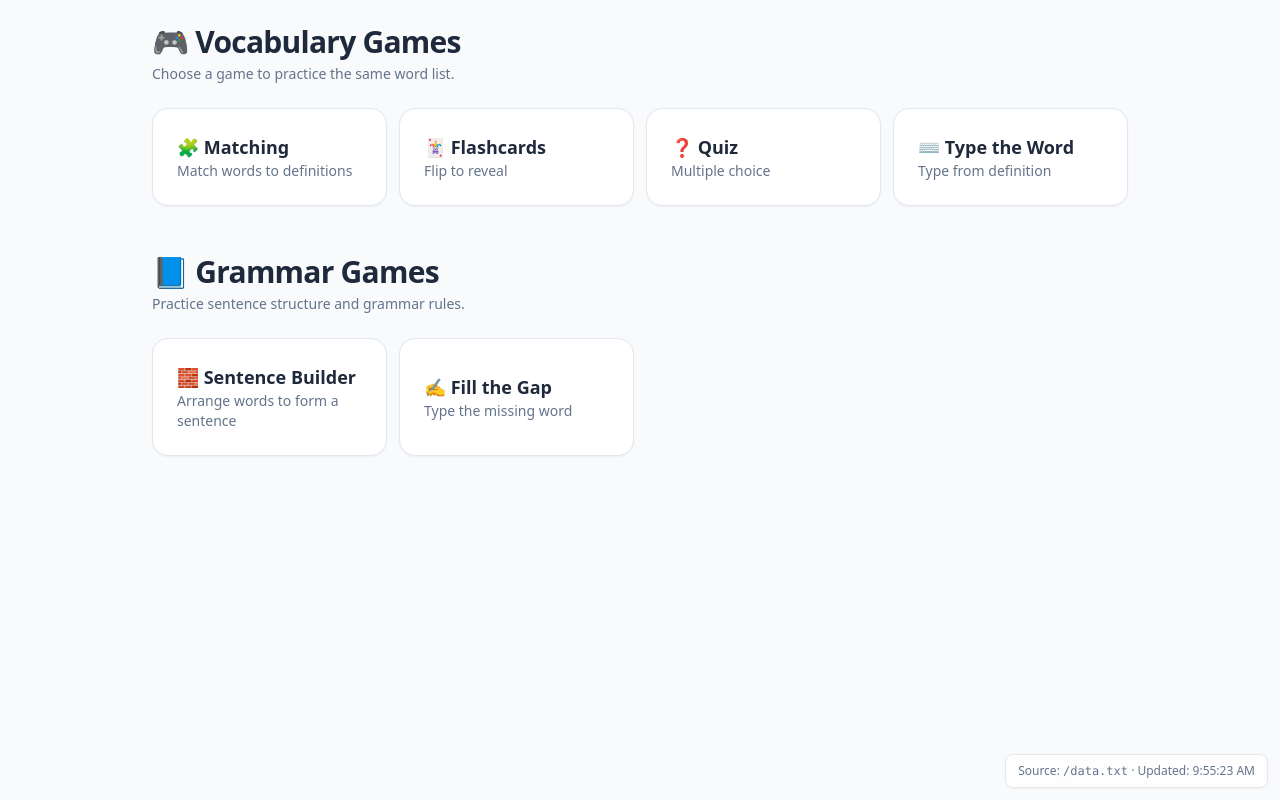
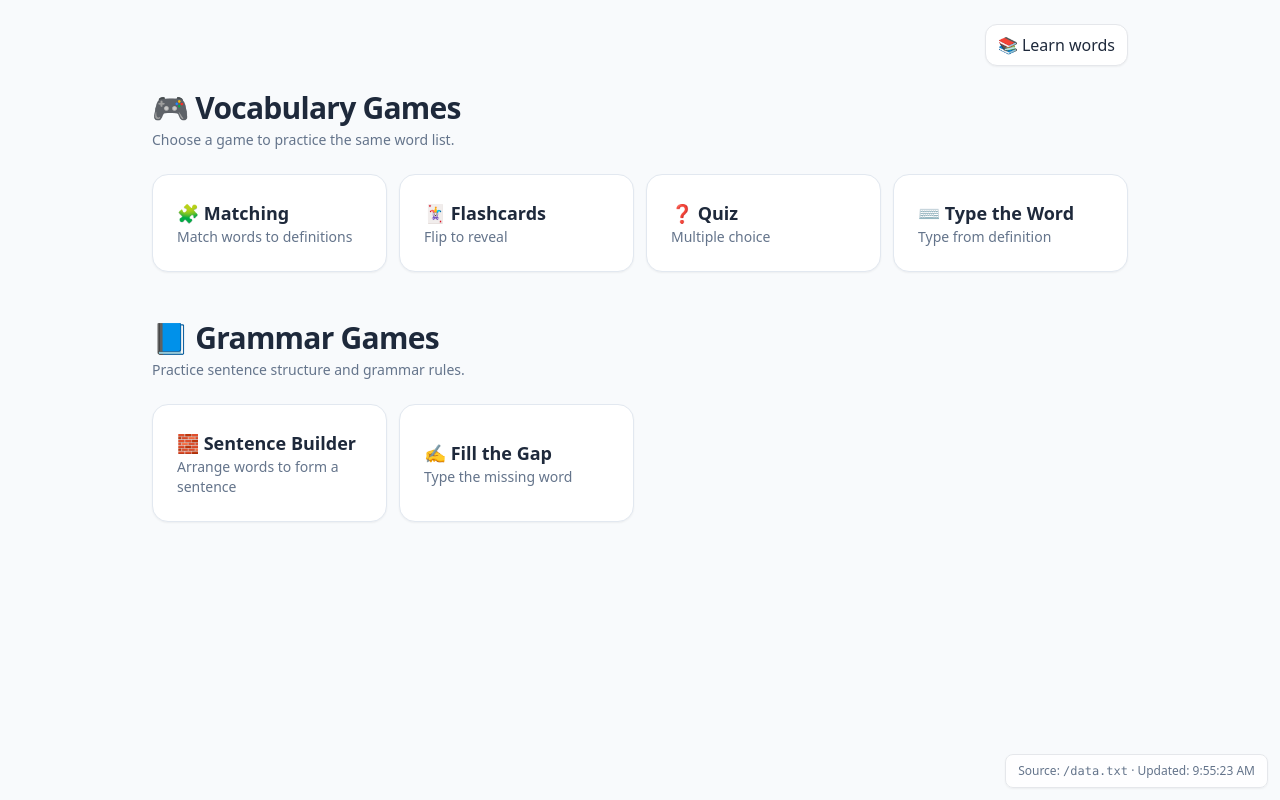
Before and after one commit to baykovaju29-bit/games, a React (Vite) app: page / in a window 1280 px wide. Built offline with nearby package versions, Linux system fonts and the light colour scheme.

Commit message:
Update App.jsx

```diff
--- a/src/App.jsx
+++ b/src/App.jsx
@@ -2,7 +2,6 @@ import React, { useState } from "react";
 import "./styles/index.css";
 import { usePairsData } from "./dataHook";
 
-// импорт
 import Matching from "./games/Matching.jsx";
 import Flashcards from "./games/Flashcards.jsx";
 import Quiz from "./games/Quiz.jsx";
@@ -13,9 +12,8 @@ import LearnWords from "./pages/LearnWords.jsx";
 
 export default function App() {
   const { pairs, source, error, updatedAt } = usePairsData();
-  const [view, setView] = useState("menu"); // "menu" или id игры
+  const [view, setView] = useState("menu");
 
-  // фиксированная строка внизу справа
   const meta = (
     <div className="text-xs text-slate-500">
       Source: <span className="font-mono">{source || "/data.txt"}</span>
@@ -24,52 +22,52 @@ export default function App() {
     </div>
   );
 
-  // ===== Экран отдельной игры - Блок рендера экранов =====
   if (view !== "menu") {
     return (
       <div className="min-h-screen py-6">
-        <div className="container mb-4">
+        <div className="container mb-4 flex items-center justify-between gap-2">
           <button className="btn" onClick={() => setView("menu")}>← Back to menu</button>
+          {view !== "learn" && (
+            <button className="btn" onClick={() => setView("learn")}>📚 Learn words</button>
+          )}
         </div>
 
-        {view === "matching"    && <Matching      pairs={pairs} meta={meta} />}
-        {view === "flashcards"  && <Flashcards    pairs={pairs} meta={meta} />}
-        {view === "quiz"        && <Quiz          pairs={pairs} meta={meta} />}
-        {view === "type"        && <TypeTheWord   pairs={pairs} meta={meta} />}
-        {view === "builder"     && <SentenceBuilder           meta={meta} />}
-        {view === "fill"        && <FillTheGap      meta={meta} />}
-        {view === "learn"       && <LearnWords pairs={pairs} onStart={(id)=>setView(id)} />}
+        {view === "matching"   && <Matching pairs={pairs} meta={meta} />}
+        {view === "flashcards" && <Flashcards pairs={pairs} meta={meta} />}
+        {view === "quiz"       && <Quiz pairs={pairs} meta={meta} />}
+        {view === "type"       && <TypeTheWord pairs={pairs} meta={meta} />}
+        {view === "builder"    && <SentenceBuilder meta={meta} />}
+        {view === "fill"       && <FillTheGap meta={meta} />}
+        {view === "learn"      && <LearnWords pairs={pairs} onStart={(id)=>setView(id)} />}
 
-        {/* фиксированный футер */}
         <div className="fixed bottom-3 right-3 bg-white/80 backdrop-blur border rounded-lg px-3 py-2 shadow-sm">
           {meta}
         </div>
-        {/* top-right learn button */}
-<div className="fixed top-3 right-3 z-50">
-  <button className="btn" onClick={() => setView("learn")}>📚 Learn words</button>
-</div>
       </div>
     );
   }
 
-  // ===== Меню: две секции (Vocabulary + Grammar) =====
+  // --- меню ---
   const VOCAB_GAMES = [
-    { id: "matching",   icon:"🧩", title:"Matching",      desc:"Match words to definitions" },
-    { id: "flashcards", icon:"🃏", title:"Flashcards",    desc:"Flip to reveal" },
-    { id: "quiz",       icon:"❓", title:"Quiz",          desc:"Multiple choice" },
-    { id: "type",       icon:"⌨️", title:"Type the Word",desc:"Type from definition" },
+    { id: "matching",   icon:"🧩", title:"Matching",       desc:"Match words to definitions" },
+    { id: "flashcards", icon:"🃏", title:"Flashcards",     desc:"Flip to reveal" },
+    { id: "quiz",       icon:"❓", title:"Quiz",           desc:"Multiple choice" },
+    { id: "type",       icon:"⌨️", title:"Type the Word", desc:"Type from definition" },
   ];
 
   const GRAMMAR_GAMES = [
-    { id: "builder",    icon:"🧱", title:"Sentence Builder", desc:"Arrange words to form a sentence" },
-    { id: "fill", icon:"✍️", title:"Fill the Gap", desc:"Type the missing word" },
-    // позже можно добавить: Fill the Gap, Grammar Auction, Tense Duel и т.д.
+    { id: "builder", icon:"🧱", title:"Sentence Builder", desc:"Arrange words to form a sentence" },
+    { id: "fill",    icon:"✍️", title:"Fill the Gap",     desc:"Type the missing word" },
   ];
 
   return (
     <div className="min-h-screen py-6">
       <div className="container max-w-5xl">
-        {/* ------- Vocabulary Section ------- */}
+        {/* верхняя панель с кнопкой */}
+        <div className="flex justify-end mb-6">
+          <button className="btn" onClick={() => setView("learn")}>📚 Learn words</button>
+        </div>
+
         <h1 className="h1">🎮 Vocabulary Games</h1>
         <p className="sub mt-1">Choose a game to practice the same word list.</p>
 
@@ -86,7 +84,6 @@ export default function App() {
           ))}
         </div>
 
-        {/* ------- Grammar Section ------- */}
         <h2 className="h1 mt-12">📘 Grammar Games</h2>
         <p className="sub mt-1">Practice sentence structure and grammar rules.</p>
 
@@ -104,7 +101,6 @@ export default function App() {
         </div>
       </div>
 
-      {/* фиксированный футер внизу справа */}
       <div className="fixed bottom-3 right-3 bg-white/80 backdrop-blur border rounded-lg px-3 py-2 shadow-sm">
         {meta}
       </div>
```
